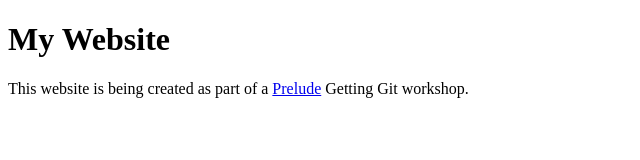
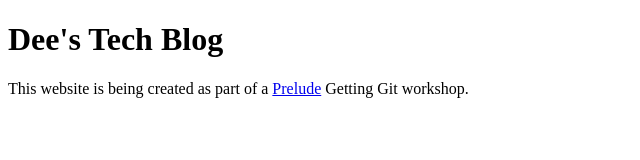
Before and after one commit to Linus-D/Personal-website, a plain HTML site: page index.html in a window 1280 px wide. Shown: the whole page, without its empty margins (0-640 px from the left). Drawn offline with Linux system fonts and the light colour scheme.

Commit message:
personalised website

```diff
--- a/index.html
+++ b/index.html
@@ -6,7 +6,7 @@
 </head>
 
 <body>
-    <h1>My Website</h1>
+    <h1>Dee's Tech Blog</h1>
     <p>This website is being created as part of a <a href="https://prelude.tech">Prelude</a> Getting Git workshop.</p>
 </body>
 
```
